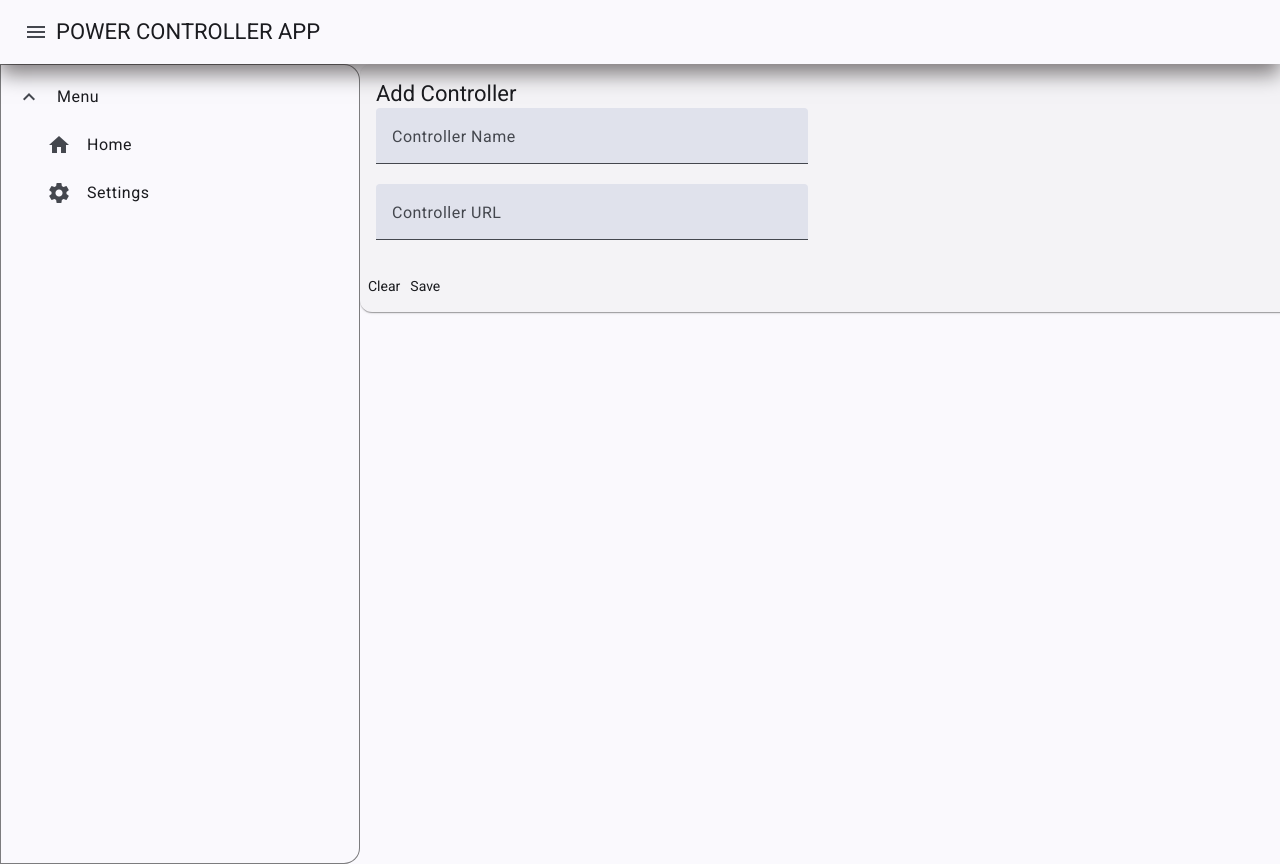
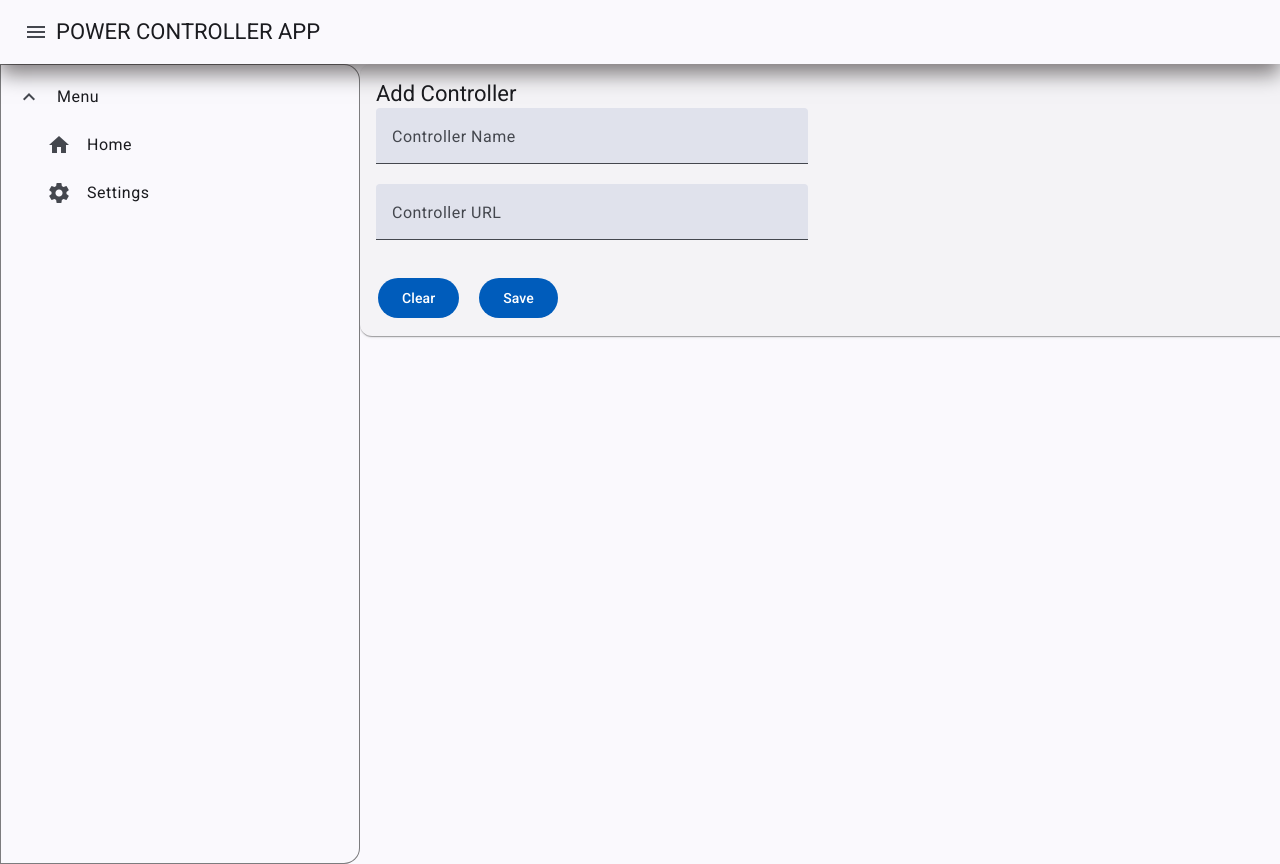
Before and after one commit to dizowned/powercontroller-app, an Angular app: page /configuration in a window 1280 px wide. Built offline with nearby package versions, Linux system fonts and the light colour scheme.

Commit message:
- Updated form control - messed around with localstorage

```diff
--- a/src/app/services/newcontroller-service.ts
+++ /dev/null
@@ -1,22 +0,0 @@
-import { Injectable } from '@angular/core';
-import { BehaviorSubject, Observable } from 'rxjs';
-import { PowerController } from "../models/powercontroller";
-
-@Injectable({
-  providedIn: 'root'
-})
-export class NewControllerService {
-
-  private dataSubject = new BehaviorSubject<PowerController>(
-  {name:"", url:"",
-    channels:[
-    {name:"",number:0,state:false}
-    ]
-  }
-  );
-
-  public addNewController(newData: PowerController): boolean{
-    return false;
-  }
-
-}
--- a/src/app/services/powercontroller-service.ts
+++ b/src/app/services/powercontroller-service.ts
@@ -1,6 +1,7 @@
 import { Injectable } from '@angular/core';
 import { HttpClient } from '@angular/common/http';
 import { Observable } from 'rxjs';
+import { map } from 'rxjs/operators';
 import { PowerController, PowerControllerList } from "../models/powercontroller";
 @Injectable({
   providedIn: 'root'
@@ -9,14 +10,28 @@ export class PowerControllerService {
 
   private savedControllerList$!: Observable<PowerController[]>;
   private savedControllerUrl = 'assets/json/controller-list.json'
+  private storedControllers: PowerController[] = [];
+  private storedControllersData: PowerController[] = JSON.parse(localStorage.getItem("ControllerList") || '[]');
   public servicename: string = 'PowerControllerService';
 
   constructor(private http: HttpClient) {
     console.log("PowerControllerService - Initializing...");
     this.savedControllerList$ =  this.http.get<PowerController[]>(this.savedControllerUrl);
+    this.savedControllerList$.subscribe(data => {
+      this.storedControllers = data;
+      data.forEach(controller => {
+        this.storedControllers.push({name: controller.name, url: controller.url, channels: []});
+      });
+      localStorage.setItem("ControllerList", JSON.stringify(this.storedControllers));
+      console.log("PowerControllerService - Data from:", this.savedControllerUrl);
+      console.log("PowerControllerService - Data in Local Storage:", this.storedControllersData);
+    });
   }
-
   public addNewController(newData: PowerController){
+    console.log("Updating controller List:", this.storedControllersData);
+    this.storedControllersData.push({name: newData.name, url: newData.url, channels: []});
+    localStorage.setItem("ControllerList", JSON.stringify(this.storedControllersData));
+    console.log("PowerControllerService - New controller added:", newData);
   }
 
   public getSavedControllers(): Observable<PowerController []>{
--- a/src/app/ui/config-page/config-page.css
+++ b/src/app/ui/config-page/config-page.css
@@ -20,6 +20,11 @@ mat-form-field {
   width: 70%;
 }
 
-.config-button{
-  margin-right: 10px;
+button:hover {
+  cursor: pointer;
 }
+
+button {
+  margin: 10px 10px 10px 10px;
+  justify-content: space-between;
+}
--- a/src/app/ui/config-page/config-page.html
+++ b/src/app/ui/config-page/config-page.html
@@ -1,26 +1,27 @@
+<form [formGroup]="controllerGroup">
 <mat-card class="mat-elevation-z5">
   <mat-card-header>
     <mat-card-title class="mat-card-hearder">Add Controller</mat-card-title>
   </mat-card-header>
+
     <mat-card-content class="config-width">
-    <form>
       <p>
         <mat-form-field>
           <mat-label>Controller Name</mat-label>
-        <input matInput [(ngModel)]="controller_name" name="Controller Name" placeholder="Controller Name" title="Name"
-          aria-label="Controller name">
+          <input matInput formControlName="controller_name" name="Controller Name" placeholder="Controller Name"
+            title="Name" aria-label="Controller name">
         </mat-form-field>
       </p>
       <p>
         <mat-form-field>
           <mat-label>Controller URL</mat-label>
-        <input matInput [(ngModel)]="controller_url" name="url" placeholder="http:controller.local">
+          <input matInput formControlName="controller_url" name="url" placeholder="http:\\controller.local">
         </mat-form-field>
       </p>
-    </form>
     </mat-card-content>
     <mat-card-actions>
-    <button mat-button class="config-button" type="submit" (click)="clear()">Clear</button>
-    <button mat-button class="config-button" type="submit" (click)="save()">Save</button>
+      <button matButton="filled" type="button" (click)="clear()">Clear</button>
+      <button matButton="filled" type="submit" (click)="onSubmit()">Save</button>
     </mat-card-actions>
 </mat-card>
+</form>
--- a/src/app/ui/config-page/config-page.ts
+++ b/src/app/ui/config-page/config-page.ts
@@ -1,43 +1,92 @@
 import { Component, Input } from '@angular/core';
-import { MatCard, MatCardContent, MatCardTitle, MatCardActions, MatCardHeader } from "@angular/material/card";
-import { MatFormField, MatLabel } from "@angular/material/form-field";
+import {
+  MatCard,
+  MatCardContent,
+  MatCardTitle,
+  MatCardActions,
+  MatCardHeader,
+} from '@angular/material/card';
+import { MatDividerModule } from '@angular/material/divider';
+import { MatButtonModule } from '@angular/material/button';
+import { MatIconModule } from '@angular/material/icon';
+import { MatFormField, MatLabel } from '@angular/material/form-field';
 import { MatInput } from '@angular/material/input';
-import { FormsModule } from '@angular/forms';
-import { NewControllerService } from '../../services/newcontroller-service';
+import { FormsModule, ReactiveFormsModule, FormControl, FormGroup } from '@angular/forms';
+import { PowerControllerService } from '../../services/powercontroller-service';
 import { PowerController } from '../../models/powercontroller';
 
 @Component({
   selector: 'app-config-page',
-  imports: [MatCard, MatCardContent, MatCardTitle, MatFormField, MatLabel, MatCardActions, FormsModule, MatInput, MatCardHeader],
+  imports: [
+    MatCard,
+    MatCardContent,
+    MatCardTitle,
+    MatFormField,
+    MatLabel,
+    MatCardActions,
+    FormsModule,
+    MatInput,
+    MatCardHeader,
+    MatDividerModule,
+    MatButtonModule,
+    MatIconModule,
+    ReactiveFormsModule,
+  ],
   templateUrl: './config-page.html',
-  styleUrl: './config-page.css'
+  styleUrl: './config-page.css',
 })
 export class ConfigPage {
-  @Input() controller_name!: string;
-  @Input() controller_url!: string;
+  controllerGroup = new FormGroup({
+    controller_name: new FormControl(''),
+    controller_url: new FormControl(''),
+  });
+  controller$: PowerController | undefined;
 
-constructor(private NewControllerService: NewControllerService) {}
-save() {
-  console.log("Saving: " + this.controller_name + "," + this.controller_url)
-  this.NewControllerService.addNewController({name: this.controller_name, url: this.controller_url})
-  this.clear()
-
+  constructor(private powerControllerService: PowerControllerService) {}
+  onSubmit() {
+    if (
+      !this.controllerGroup.get('controller_name')?.value ||
+      !this.controllerGroup.get('controller_url')?.value
+    ) {
+      console.log('Form Incomplete');
+    } else {
+      console.log('Form Submitted');
+      if (this.validateUrl()) {
+        this.saveConfig();
+        this.clear();
+      } else {
+        console.log('Invalid URL');
+      }
+    }
   }
 
-clear(){
-  console.log("Clearing Form")
-  this.controller_name = "";
-  this.controller_url = "";
+  clear() {
+    console.log('Clearing Form');
+    this.controllerGroup.get('controller_name')?.setValue('');
+    this.controllerGroup.get('controller_url')?.setValue('');
+  }
+
+  validateUrl() {
+    if (!this.controllerGroup.get('controller_url')?.value) {
+      return false;
+    }
+    return true;
   }
 
   saveConfig() {
-throw new Error('Method not implemented.');
+    console.log(
+      'Saving: ' +
+        this.controllerGroup.get('controller_name')?.value +
+        ',' +
+        this.controllerGroup.get('controller_url')?.value
+    );
+    this.powerControllerService.addNewController({
+      name: this.controllerGroup.get('controller_name')?.value!,
+      url: this.controllerGroup.get('controller_url')?.value!
+    });
   }
 
   resetConfig() {
     throw new Error('Method not implemented.');
   }
-
-config: any;
-
 }
--- a/src/app/ui/main-page/main-page.html
+++ b/src/app/ui/main-page/main-page.html
@@ -1,5 +1,5 @@
 @for(controller of displayControllers(); track controller.name) {
     <div>
-      <app-controller [controller]="controller" ></app-controller>
+      <app-controller [controller]="controller"></app-controller>
    </div>
 }
--- a/src/app/ui/main-page/main-page.ts
+++ b/src/app/ui/main-page/main-page.ts
@@ -4,6 +4,7 @@ import { PowerControllerList, PowerController } from '../../models/powercontroll
 import { Controller } from '../../components/controller/controller.component';
 import { finalize, delay } from 'rxjs/operators';
 import { CommonModule } from '@angular/common';
+import { BehaviorSubject } from 'rxjs';
 
 @Component({
   selector: 'app-main-page',
@@ -15,6 +16,7 @@ import { CommonModule } from '@angular/common';
 export class MainPage implements OnInit, OnChanges{
   public controllerlist!: PowerControllerList;
   displayControllers = model<PowerController[]>();
+  subscription$: any;
 
   constructor(private powerControllerService: PowerControllerService){
     console.log("MainPage component initializing.");
@@ -26,7 +28,7 @@ export class MainPage implements OnInit, OnChanges{
 
    ngOnInit(): void {
     console.log("MainPage component OnInit - Fetching controllers from PowerControllerService.");
-    this.powerControllerService.getSavedControllers()
+    this.subscription$ = this.powerControllerService.getSavedControllers()
       .pipe(
         delay(0), // Ensures asynchronous execution
         finalize(() => {
@@ -45,6 +47,11 @@ export class MainPage implements OnInit, OnChanges{
       });
   }
 
+  ngOnDestroy(): void {
+    console.log("MainPage component OnDestroy - Cleaning up.");
+    this.subscription$?.unsubscribe();
+  }
+
   LoadControllers(): boolean{
     console.log("MainPage component - Loading controllers:", this.controllerlist);
       this.displayControllers.set([...this.controllerlist.controllers]);
```
Also changed, not shown: 1 other file (tests, documents, lock files or other folders). Lines whose indentation alone changed are shown as unchanged.
